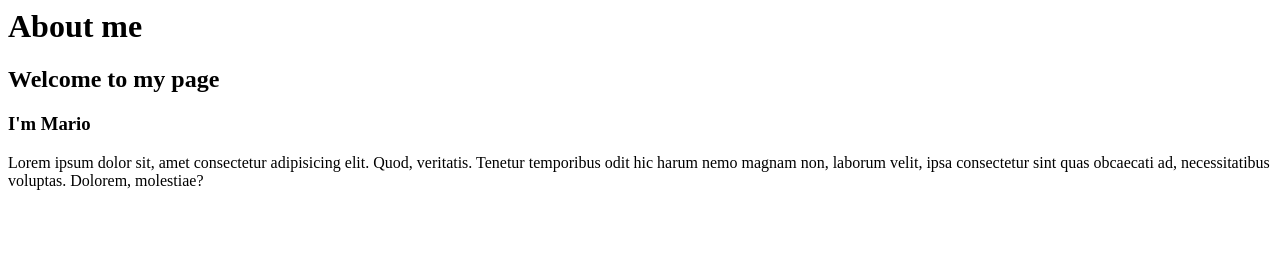
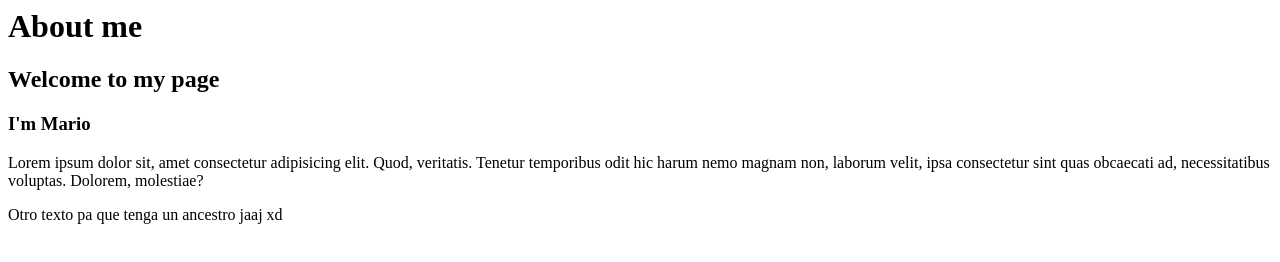
Before and after one commit to PrograMario12/aprendiendoUtilizarGit, a plain HTML site: page index.html in a window 1280 px wide. Drawn offline with Linux system fonts and the light colour scheme.

Commit message:
Creando ancestro

```diff
--- a/index.html
+++ b/index.html
@@ -10,5 +10,6 @@
     <h2>Welcome to my page</h2>
     <h3>I'm <span>Mario</span></h3>
     <p>Lorem ipsum dolor sit, amet consectetur adipisicing elit. Quod, veritatis. Tenetur temporibus odit hic harum nemo magnam non, laborum velit, ipsa consectetur sint quas obcaecati ad, necessitatibus voluptas. Dolorem, molestiae?</p>
+    <p>Otro texto pa que tenga un ancestro jaaj xd</p>
 </body>
 </html>
```
